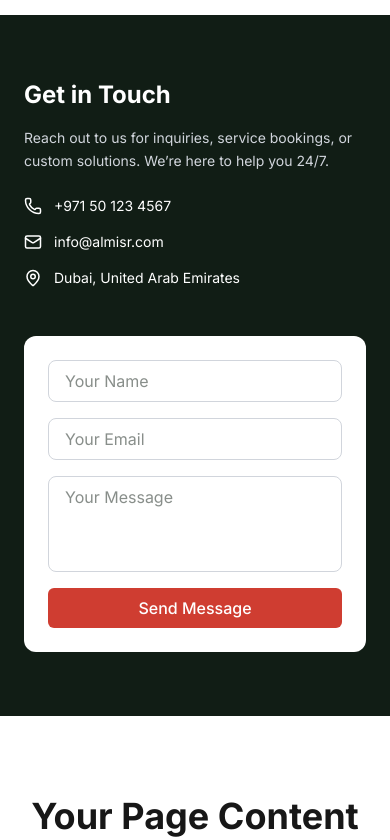
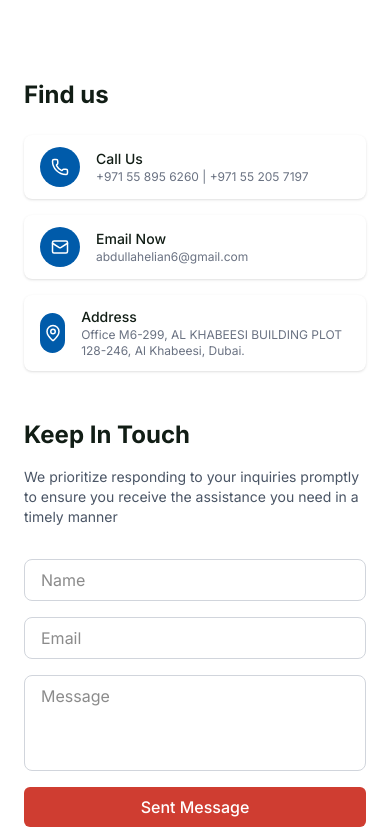
Before and after one commit to ayuktha63/Almisar-alaswad-website, a Next.js app: page / in a window 390 px wide. Shown: the part 7700-8540 px from the top of the page. Built offline with nearby package versions, Linux system fonts and the light colour scheme.

Commit message:
feedback section translation fix

```diff
--- a/app/components/ContactSection.tsx
+++ b/app/components/ContactSection.tsx
@@ -1,68 +1,88 @@
 'use client';
 
 import React from 'react';
-import { useIntl } from 'react-intl';
-import { Mail, Phone, MapPin } from 'lucide-react';
+import { Phone, Mail, MapPin } from 'lucide-react';
 
-const ContactSection: React.FC = () => {
-  const intl = useIntl();
-  const isArabic = intl.locale === 'ar';
+const ContactPage: React.FC = () => {
+  return (
+    <section className="bg-white py-16 px-6 md:px-0">
+      <div className="max-w-[1000px] mx-auto flex flex-col md:flex-row gap-12">
+        {/* Left Column - Find Us */}
+        <div className="flex-1 flex flex-col gap-6">
+          <h2 className="text-2xl md:text-3xl font-bold text-[#111D15]">Find us</h2>
 
-  return (
-    <section
-      className={`bg-[#111D15] text-white py-16 px-6 md:px-0 ${
-        isArabic ? 'text-right' : 'text-left'
-      }`}
-    >
-      <div className="max-w-[900px] mx-auto flex flex-col md:flex-row justify-between gap-12">
-        {/* Left Text */}
-        <div className="flex-1">
-          <h2 className="text-2xl md:text-3xl font-bold mb-4">
-            {intl.formatMessage({ id: 'contact.heading' })}
-          </h2>
-          <p className="text-gray-300 text-sm md:text-base leading-relaxed mb-6">
-            {intl.formatMessage({ id: 'contact.description' })}
+          {/* Contact Cards */}
+          <div className="flex flex-col gap-4">
+            {/* Call Us */}
+            <div className="flex items-center gap-4 bg-white rounded-lg shadow px-4 py-3">
+              <div className="bg-[#005BAA] w-10 h-10 flex items-center justify-center rounded-full text-white">
+                <Phone size={18} />
+              </div>
+              <div className="text-sm text-[#111D15]">
+                <p className="font-medium">Call Us</p>
+                <p className="text-gray-500 text-xs">+971 55 895 6260 | +971 55 205 7197</p>
+              </div>
+            </div>
+
+            {/* Email Now */}
+            <div className="flex items-center gap-4 bg-white rounded-lg shadow px-4 py-3">
+              <div className="bg-[#005BAA] w-10 h-10 flex items-center justify-center rounded-full text-white">
+                <Mail size={18} />
+              </div>
+              <div className="text-sm text-[#111D15]">
+                <p className="font-medium">Email Now</p>
+                <p className="text-gray-500 text-xs">abdullahelian6@gmail.com</p>
+              </div>
+            </div>
+
+            {/* Address */}
+            <div className="flex items-center gap-4 bg-white rounded-lg shadow px-4 py-3">
+              <div className="bg-[#005BAA] w-10 h-10 flex items-center justify-center rounded-full text-white">
+                <MapPin size={18} />
+              </div>
+              <div className="text-sm text-[#111D15]">
+                <p className="font-medium">Address</p>
+                <p className="text-gray-500 text-xs">
+                  Office M6-299, AL KHABEESI BUILDING PLOT 128-246, Al Khabeesi, Dubai.
                 </p>
-
-          <div className="flex flex-col gap-4 text-sm">
-            <div className="flex items-center gap-3">
-              <Phone size={18} /> <span>+971 50 123 4567</span>
               </div>
-            <div className="flex items-center gap-3">
-              <Mail size={18} /> <span>info@almisr.com</span>
-            </div>
-            <div className="flex items-center gap-3">
-              <MapPin size={18} /> <span>Dubai, United Arab Emirates</span>
             </div>
           </div>
         </div>
 
-        {/* Right Form */}
-        <form className="flex-1 flex flex-col gap-4 bg-white rounded-xl p-6 text-[#111D15]">
+        {/* Right Column - Contact Form */}
+        <div className="flex-1 flex flex-col gap-4">
+          <h2 className="text-2xl md:text-3xl font-bold text-[#111D15]">Keep In Touch</h2>
+          <p className="text-gray-600 text-sm md:text-base mb-4">
+            We prioritize responding to your inquiries promptly to ensure you receive the assistance you need in a timely manner
+          </p>
+
+          <form className="flex flex-col gap-4">
             <input
               type="text"
-            placeholder={intl.formatMessage({ id: 'contact.namePlaceholder' })}
+              placeholder="Name"
               className="border border-gray-300 rounded-lg px-4 py-2 focus:outline-none"
             />
             <input
               type="email"
-            placeholder={intl.formatMessage({ id: 'contact.emailPlaceholder' })}
+              placeholder="Email"
               className="border border-gray-300 rounded-lg px-4 py-2 focus:outline-none"
             />
             <textarea
-            placeholder={intl.formatMessage({ id: 'contact.messagePlaceholder' })}
+              placeholder="Message"
               className="border border-gray-300 rounded-lg px-4 py-2 h-24 resize-none focus:outline-none"
             />
             <button
               type="submit"
               className="bg-[#CF3D31] text-white font-medium py-2 rounded-md hover:opacity-90 transition-all"
             >
-            {intl.formatMessage({ id: 'contact.submit' })}
+              Sent Message
             </button>
           </form>
+        </div>
       </div>
     </section>
   );
 };
 
-export default ContactSection;
+export default ContactPage;
--- a/messages/ar.json
+++ b/messages/ar.json
@@ -63,5 +63,19 @@
   "servicesSection.feature5": "أفضل جودة",
   "servicesSection.feature6": "فريق مرخّص ومؤمَّن",
   "servicesSection.bookNow": "احجز الآن",
-  "servicesSection.knowMore": "اعرف المزيد"
+  "servicesSection.knowMore": "اعرف المزيد",
+  "feedback.heading": "آراء العملاء حول تجربتهم معنا",
+  "feedback.description": "اقرأ شهادات عملائنا الراضين. اكتشف كيف أحدثت خدماتنا في التنظيف فرقًا في حياتهم ومنازلهم.",
+
+  "testimonial.robert.name": "روبرت فوكس",
+  "testimonial.robert.business": "عمل",
+  "testimonial.robert.comment": "خدمة ممتازة! كان الفريق دقيقًا وموثوقًا وترك منزلي نظيفًا ولامعًا. أنصح بها لأي شخص يحتاج خدمة تنظيف موثوقة ومفصلة.",
+
+  "testimonial.jane.name": "جين كوبر",
+  "testimonial.jane.business": "عمل",
+  "testimonial.jane.comment": "تجربة رائعة! محترفون ودقيقون للغاية.",
+
+  "testimonial.john.name": "جون دو",
+  "testimonial.john.business": "عمل",
+  "testimonial.john.comment": "خدمة تنظيف من الدرجة الأولى مع طاقم ودود."
 }
--- a/messages/en.json
+++ b/messages/en.json
@@ -66,18 +66,18 @@
   "servicesSection.knowMore": "Know More",
 
 
-  "feedback.heading": "What Our Clients Say",
-  "feedback.user1.name": "John Smith",
-  "feedback.user1.comment": "Excellent service! The team was professional, and the work was top-notch.",
-  "feedback.user2.name": "Fatima Ali",
-  "feedback.user2.comment": "Very responsive and skilled technicians. Highly recommend their service!",
-  "feedback.user3.name": "Ahmed Khan",
-  "feedback.user3.comment": "Great experience from start to finish. On-time and affordable.",
+  "feedback.heading": "Feedback About Their Experience With Us",
+  "feedback.description": "Read testimonials from our satisfied clients. See how our cleaning services have made a difference in their lives and homes.",
 
-  "contact.heading": "Get in Touch",
-  "contact.description": "Reach out to us for inquiries, service bookings, or custom solutions. We’re here to help you 24/7.",
-  "contact.namePlaceholder": "Your Name",
-  "contact.emailPlaceholder": "Your Email",
-  "contact.messagePlaceholder": "Your Message",
-  "contact.submit": "Send Message"
+  "testimonial.robert.name": "Robert Fox",
+  "testimonial.robert.business": "Business",
+  "testimonial.robert.comment": "Excellent service! The team was punctual, thorough, and left my home sparkling clean. Highly recommend for anyone needing a reliable and detailed cleaning service.",
+
+  "testimonial.jane.name": "Jane Cooper",
+  "testimonial.jane.business": "Business",
+  "testimonial.jane.comment": "Amazing experience! Very professional and detailed.",
+
+  "testimonial.john.name": "John Doe",
+  "testimonial.john.business": "Business",
+  "testimonial.john.comment": "Top-notch cleaning service with friendly staff."
 }
```
Also changed, not shown: app/components/FeedbackSection.tsx (+52 -71 lines). Lines whose indentation alone changed are shown as unchanged.
